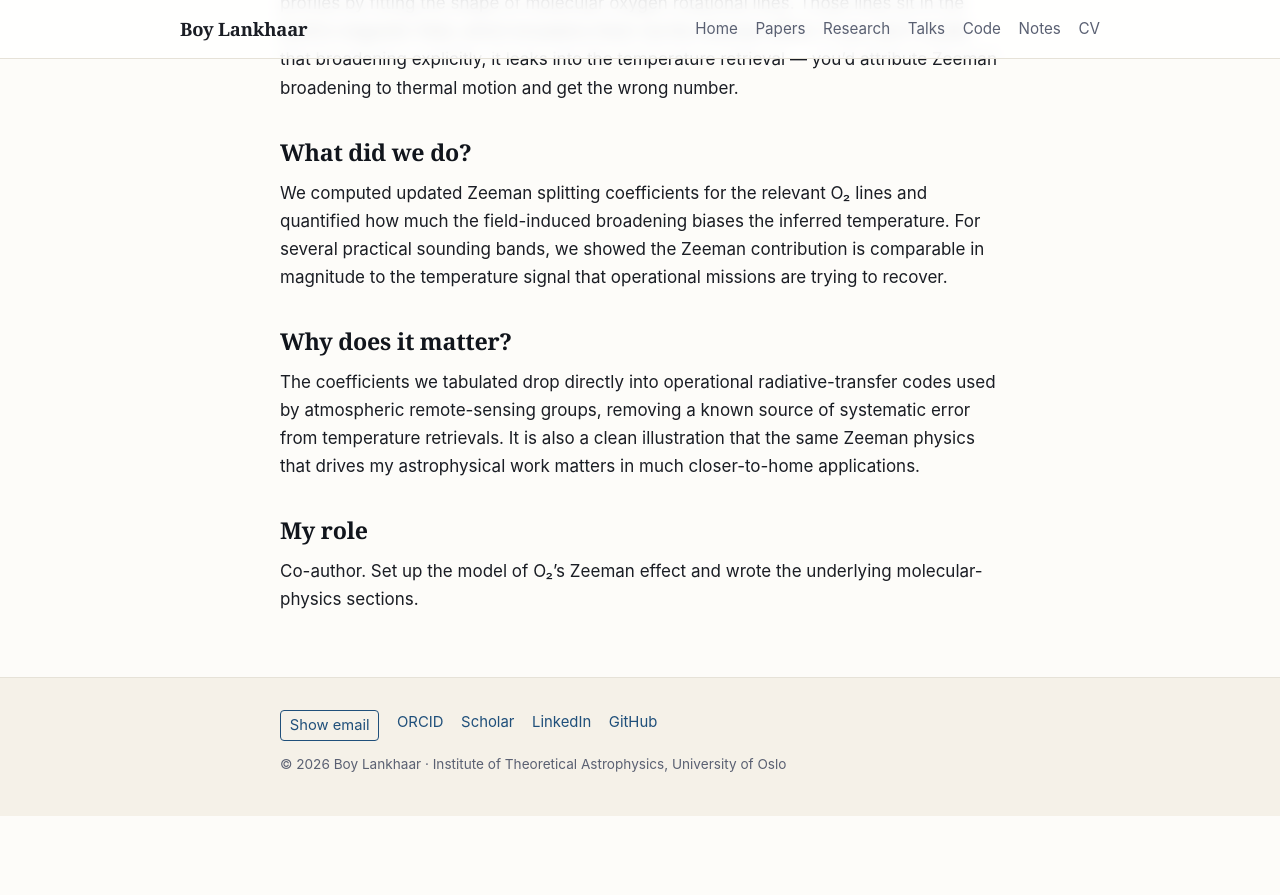
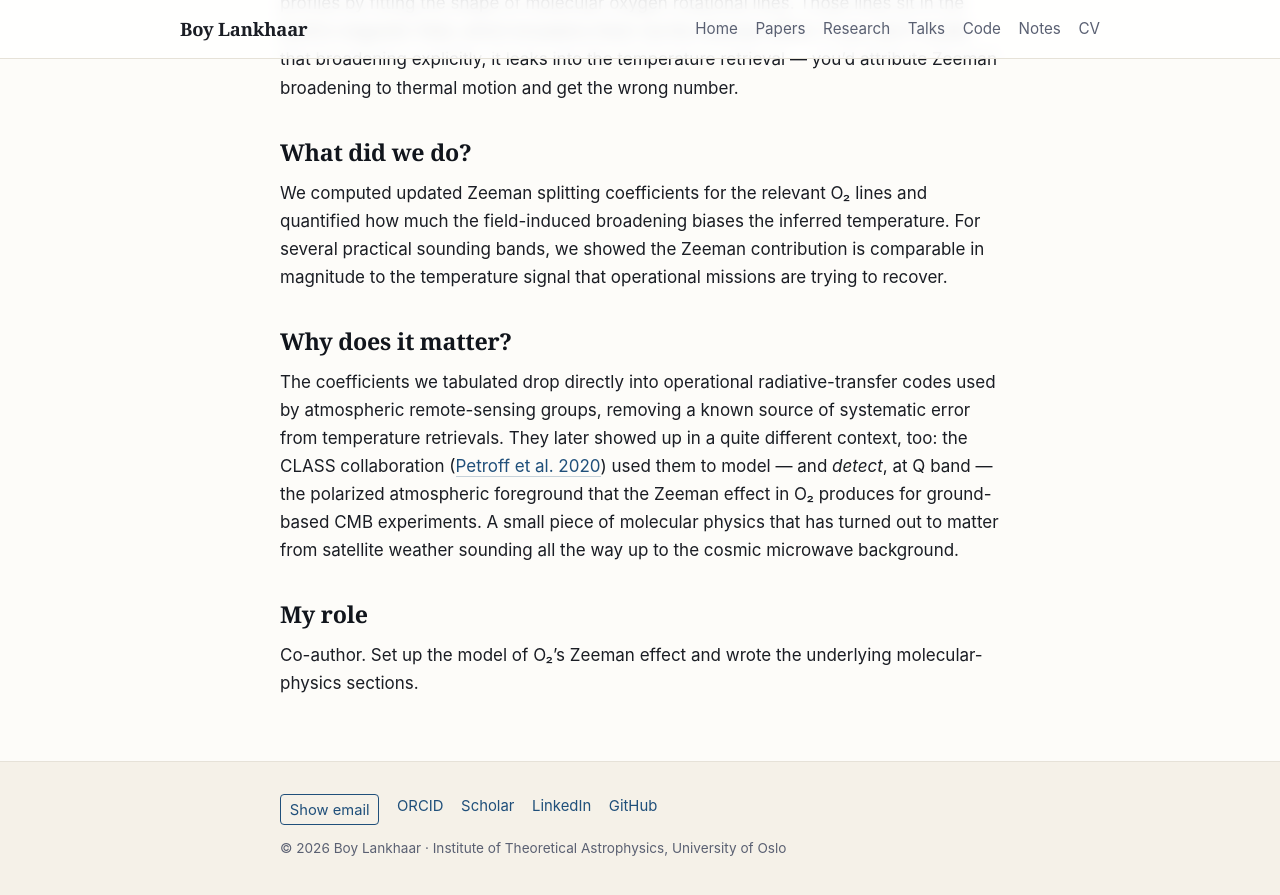
Before and after one commit to blankhaar/blankhaar.github.io, a Jekyll site: the page built from _papers/o2-zeeman-coefficients.md, in a window 1280 px wide and 900 px high, scrolled down 636 px. Shown: the top 895 px of the window. Built offline with Jekyll 4.4.1, drawn with Linux system fonts in a browser that asks for light colours; before the commit the page ends 1452 px from its top, so only the background shows below that.

Commit message:
O2 Zeeman: highlight CLASS CMB-foreground application (Petroff et al. 2020)

```diff
--- a/_papers/o2-zeeman-coefficients.md
+++ b/_papers/o2-zeeman-coefficients.md
@@ -8,7 +8,7 @@ date: 2019-02-01
 volume: "224"
 pages: "431-438"
 doi: 10.1016/j.jqsrt.2018.12.004
-summary: Magnetic broadening of molecular-oxygen lines matters for satellite remote sensing of the Earth's atmosphere — here is the proper accounting.
+summary: A small piece of molecular physics with surprisingly broad reach — from satellite remote sensing of the Earth's atmosphere to the CMB foreground that atmospheric oxygen imprints on ground-based cosmology experiments.
 ---
 
 ## In one sentence
@@ -25,7 +25,7 @@ We computed updated Zeeman splitting coefficients for the relevant O₂ lines an
 
 ## Why does it matter?
 
-The coefficients we tabulated drop directly into operational radiative-transfer codes used by atmospheric remote-sensing groups, removing a known source of systematic error from temperature retrievals. It is also a clean illustration that the same Zeeman physics that drives my astrophysical work matters in much closer-to-home applications.
+The coefficients we tabulated drop directly into operational radiative-transfer codes used by atmospheric remote-sensing groups, removing a known source of systematic error from temperature retrievals. They later showed up in a quite different context, too: the CLASS collaboration ([Petroff et al. 2020](https://doi.org/10.3847/1538-4357/ab64e2)) used them to model — and *detect*, at Q band — the polarized atmospheric foreground that the Zeeman effect in O₂ produces for ground-based CMB experiments. A small piece of molecular physics that has turned out to matter from satellite weather sounding all the way up to the cosmic microwave background.
 
 ## My role
 
```
